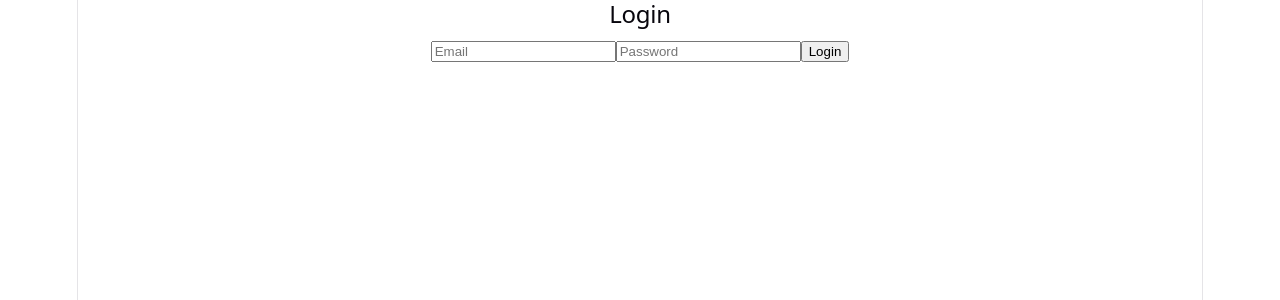
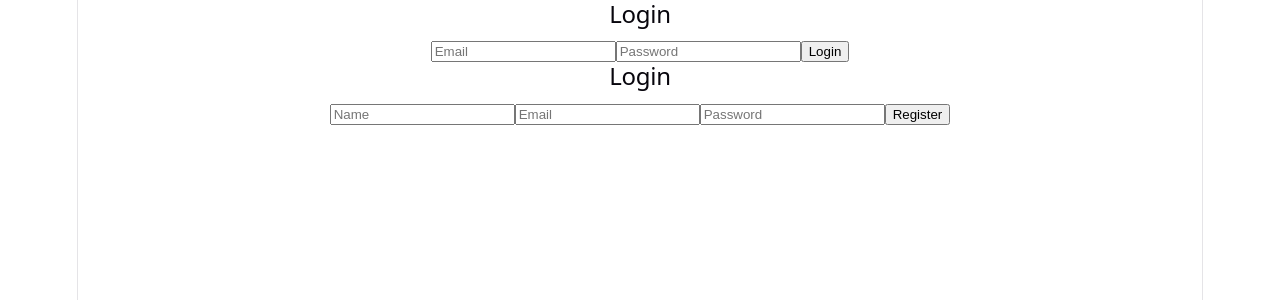
Before and after one commit to jdmlopes/todo_list_react, a React (Vite) app: page / in a window 1280 px wide. Shown: the top 300 px of the page. Built offline with nearby package versions, Linux system fonts and the light colour scheme.

Commit message:
all endpoints connected

```diff
--- a/src/components/CreateTodo.jsx
+++ b/src/components/CreateTodo.jsx
@@ -1,4 +1,5 @@
 import { useState } from "react"
+import { createTodo } from "../services/api"
 
 function CreateTodo({ token, onTodoCreated }) {
   const [title, setTitle] = useState("")
@@ -7,30 +8,17 @@ function CreateTodo({ token, onTodoCreated }) {
   async function handleSubmit(e) {
     e.preventDefault()
 
-    const response = await fetch("http://localhost:5059/todos", {
-      method: "POST",
-      headers: {
-        "Content-Type": "application/json",
-        Authorization: `Bearer ${token}`
-      },
-      body: JSON.stringify({
-        title,
-        description,
-        completed: false
-      })
-    });
+    const newTodo = await createTodo(title,description,token);
 
-    if (!response.ok) {
+    if (newTodo == null) {
       alert("Failed to create todo");
       return;
     }
-
-    const newTodo = await response.json();
-
     onTodoCreated(newTodo);
 
     setTitle("");
     setDescription("");
+
   }
 
   return (
--- a/src/components/Login.jsx
+++ b/src/components/Login.jsx
@@ -1,4 +1,6 @@
 import { useState } from "react"
+import { login } from "../services/api"
+import Register from "./Register"
 
 function Login({ onLogin }) {
   const [email, setEmail] = useState("")
@@ -7,28 +9,18 @@ function Login({ onLogin }) {
   async function handleSubmit(e) {
     e.preventDefault()
 
-    const response = await fetch("http://localhost:5059/login", {
-      method: "POST",
-      headers: {
-        "Content-Type": "application/json"
-      },
-      body: JSON.stringify({
-        email,
-        password
-      })
-    })
+    const data = await login(email,password)
 
-    if (!response.ok) {
+    if (data == null) {
       alert("Login failed")
-      return
+      return;
     }
-
-    const data = await response.json()
 
     onLogin(data.token)
   }
 
   return (
+    <div>
     <form onSubmit={handleSubmit}>
       <h2>Login</h2>
 
@@ -48,6 +40,9 @@ function Login({ onLogin }) {
 
       <button type="submit">Login</button>
     </form>
+
+    <Register />
+    </div>
   )
 }
 
--- /dev/null
+++ b/src/components/Register.jsx
@@ -0,0 +1,52 @@
+import { useState } from "react";
+import { register } from "../services/api";
+
+function Register() {
+    const [name, setName] = useState("");
+    const [email, setEmail] = useState("");
+    const [password, setPassword] = useState("");
+
+    async function handleSubmit(e) {
+        e.preventDefault()
+
+        const data = await register(name,email,password);
+
+        if (data == null) {
+          alert("User was not created")
+          return;
+        }
+
+        alert("User Created successfully!!!");
+      }
+
+    return (
+        <form onSubmit={handleSubmit}>
+      <h2>Login</h2>
+        <input
+        type="text"
+        placeholder="Name"
+        value={name}
+        onChange={e => setName(e.target.value)}
+      />
+      <input
+        type="email"
+        placeholder="Email"
+        value={email}
+        onChange={e => setEmail(e.target.value)}
+      />
+
+      <input
+        type="password"
+        placeholder="Password"
+        value={password}
+        onChange={e => setPassword(e.target.value)}
+      />
+
+      <button type="submit">Register</button>
+    </form>
+
+    );
+
+}
+
+export default Register;
--- a/src/components/TodoList.jsx
+++ b/src/components/TodoList.jsx
@@ -1,37 +1,28 @@
 import { useEffect, useState } from "react"
 import CreateTodo from "./CreateTodo"
+import { getTodos, putTodo } from "../services/api";
+import { deleteTodo } from "../services/api";
 
 function TodoList({ token }) {
     const [todos, setTodos] = useState([])
 
     useEffect(() => {
-        async function loadTodos() {
-            const response = await fetch("http://localhost:5059/todos", {
-                headers: {
-                    Authorization: `Bearer ${token}`
-                }
-            })
-
-            const result = await response.json()
+        async function load() {
+            const result = await getTodos(token);
             setTodos(result.data)
         }
 
-        loadTodos()
+        load();
     }, [token]);
 
     function handleTodoCreated(newTodo) {
         setTodos([...todos, newTodo])
     }
 
-    async function deleteTodo(id) {
-        const response = await fetch(`http://localhost:5059/todos/${id}`, {
-            method: "DELETE",
-            headers: {
-                Authorization: `Bearer ${token}`
-            }
-        })
+    async function removeTodo(id) {
+        const deleted = await deleteTodo(id,token);
 
-        if (!response.ok) {
+        if (!deleted) {
             alert("Failed to delete todo")
             return
         }
@@ -40,24 +31,12 @@ function TodoList({ token }) {
     }
 
     async function toggleTodo(todo) {
-        const response = await fetch(`http://localhost:5059/todos/${todo.id}`, {
-            method: "PUT",
-            headers: {
-                "Content-Type": "application/json",
-                Authorization: `Bearer ${token}`
-            },
-            body: JSON.stringify({
-                ...todo,
-                completed: !todo.completed
-            })
-        })
+        const updatedTodo = await putTodo(todo,token)
 
-        if (!response.ok) {
+        if (updatedTodo == null) {
             alert("Failed to update todo")
             return
         }
-
-        const updatedTodo = await response.json()
 
         setTodos(
             todos.map(t =>
@@ -82,7 +61,7 @@ function TodoList({ token }) {
                             Toggle
                         </button>
 
-                        <button onClick={() => deleteTodo(todo.id)}>
+                        <button onClick={() => removeTodo(todo.id)}>
                             Delete
                         </button>
                     </li>
--- /dev/null
+++ b/src/services/api.js
@@ -0,0 +1,95 @@
+const APIURL = "http://localhost:5059";
+
+export async function getTodos(token) {
+  const response = await fetch(`${APIURL}/todos`, {
+    headers: {
+      Authorization: `Bearer ${token}`,
+    },
+  });
+
+  return response.json();
+}
+
+export async function createTodo(title, description, token) {
+  const response = await fetch(`${APIURL}/todos`, {
+    method: "POST",
+    headers: {
+      "Content-Type": "application/json",
+      Authorization: `Bearer ${token}`,
+    },
+    body: JSON.stringify({
+      title,
+      description,
+      completed: false,
+    }),
+  });
+
+  if (!response.ok) {
+    return null;
+  }
+
+  return response.json();
+}
+
+export async function putTodo(todo, token) {
+  const response = await fetch(`${APIURL}/todos/${todo.id}`, {
+    method: "PUT",
+    headers: {
+      "Content-Type": "application/json",
+      Authorization: `Bearer ${token}`,
+    },
+    body: JSON.stringify({
+      ...todo,
+      completed: !todo.completed,
+    }),
+  });
+
+  if (!response.ok) return null;
+
+  return response.json();
+}
+
+export async function deleteTodo(id, token) {
+  const response = await fetch(`${APIURL}/todos/${id}`, {
+    method: "DELETE",
+    headers: {
+      Authorization: `Bearer ${token}`,
+    },
+  });
+  return response.ok;
+}
+
+export async function login(email, password) {
+  const response = await fetch(`${APIURL}/login`, {
+    method: "POST",
+    headers: {
+      "Content-Type": "application/json",
+    },
+    body: JSON.stringify({
+      email,
+      password,
+    }),
+  });
+
+  if (!response.ok) return null;
+
+  return response.json();
+}
+
+export async function register(name, email, password) {
+  const response = await fetch(`${APIURL}/register`, {
+    method: "POST",
+    headers: {
+      "Content-Type": "application/json",
+    },
+    body: JSON.stringify({
+      name,
+      email,
+      password,
+    }),
+  });
+
+  if (!response.ok) return null;
+
+  return response.json();
+}
```
Also changed, not shown: 1 other file (tests, documents, lock files or other folders).
